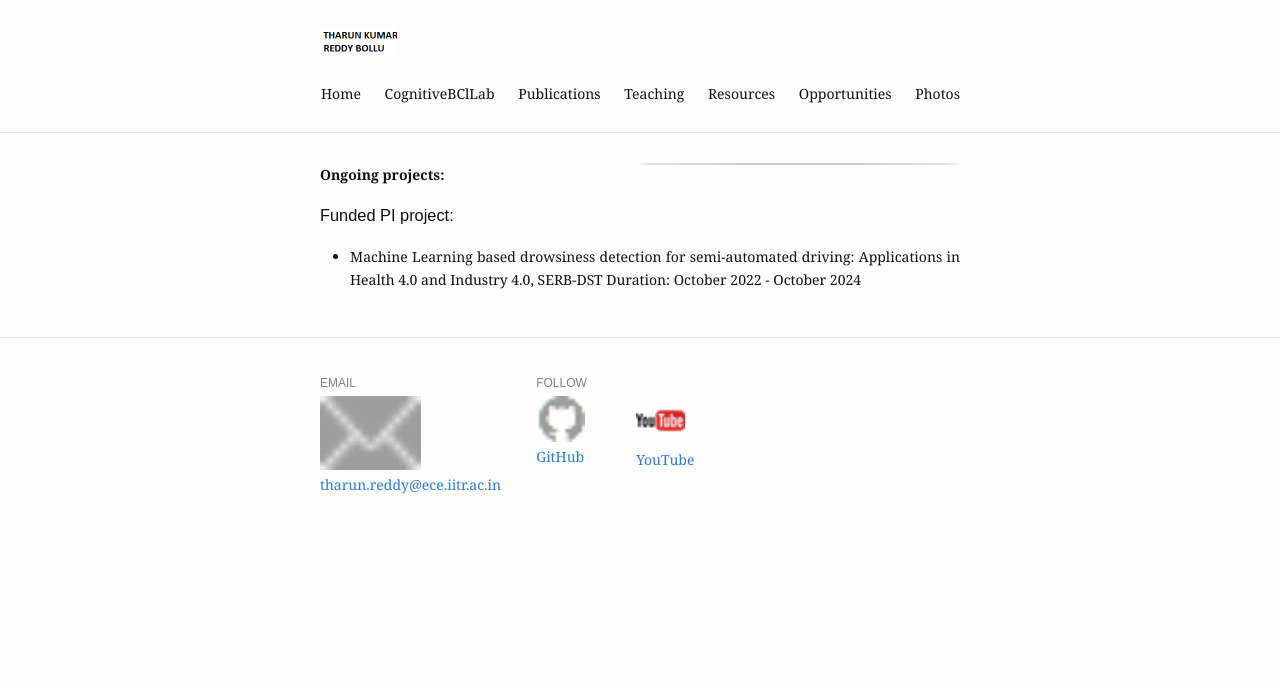
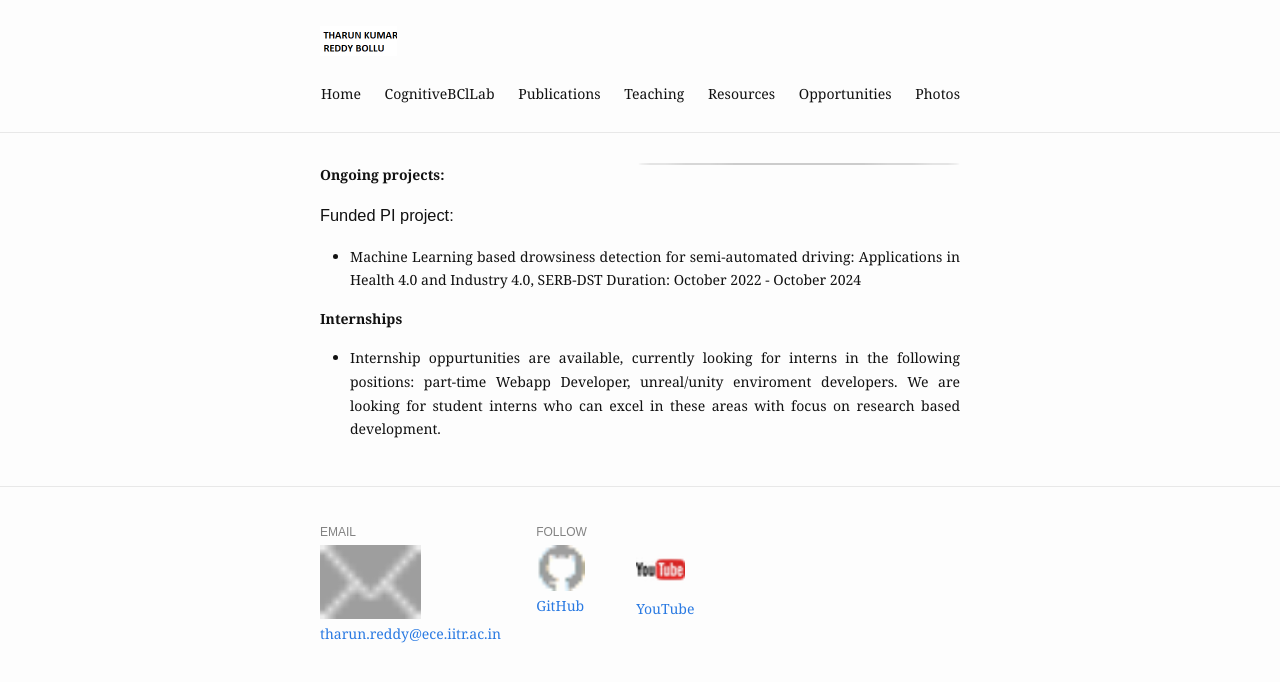
Before and after one commit to tharuniitk/tharuniitk.github.io, a Jekyll site: the page built from opportunities.md, in a window 1280 px wide. Shown: the top 682 px of the page. Built offline with Jekyll 4.4.1, drawn with Linux system fonts in a browser that asks for light colours.

Commit message:
Update opportunities.md

```diff
--- a/opportunities.md
+++ b/opportunities.md
@@ -7,3 +7,6 @@ slug: /opportunities
 __Ongoing projects:__
 ### Funded PI project:
 - Machine Learning based drowsiness detection for semi-automated driving: Applications in Health 4.0 and Industry 4.0,  SERB-DST Duration: October 2022 - October 2024
+
+__Internships__
+- Internship oppurtunities are available, currently looking for interns in the following positions: part-time Webapp Developer, unreal/unity enviroment developers. We are looking for student interns who can excel in these areas with focus on research based development.
```
